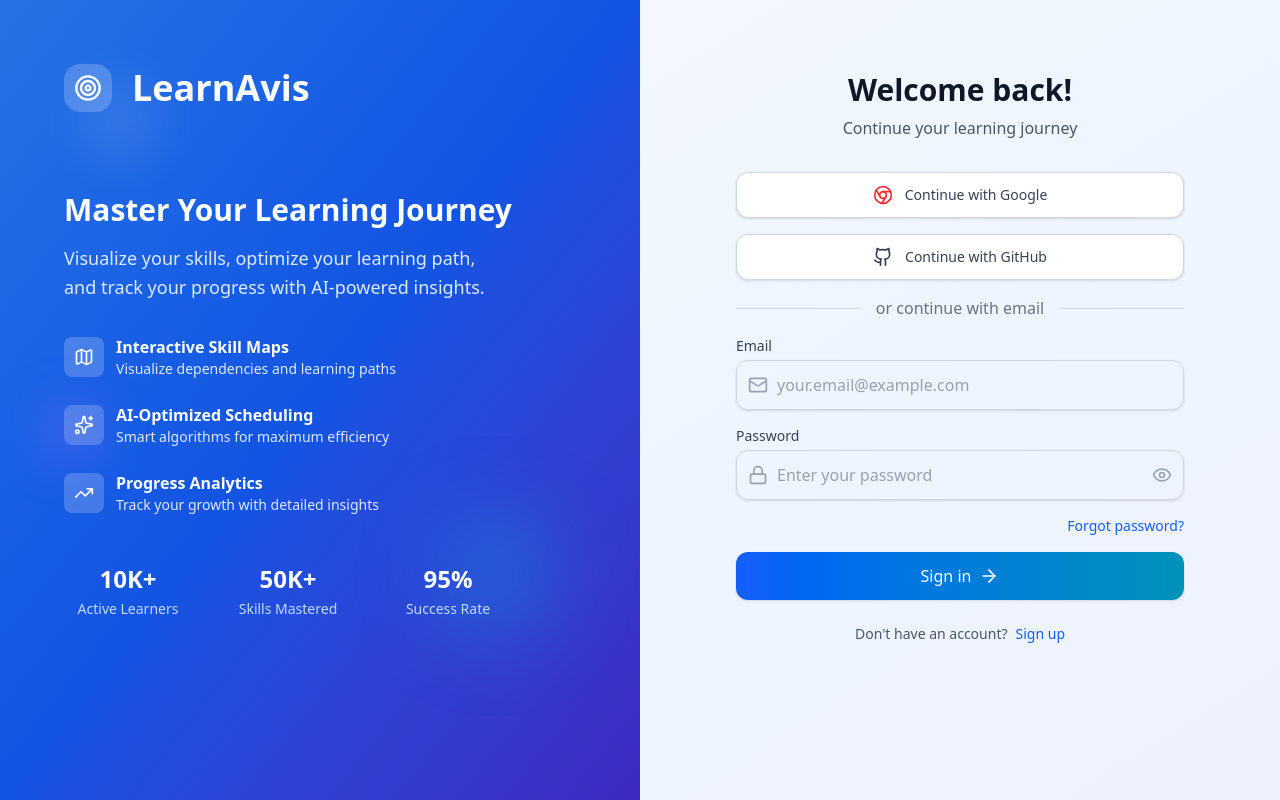
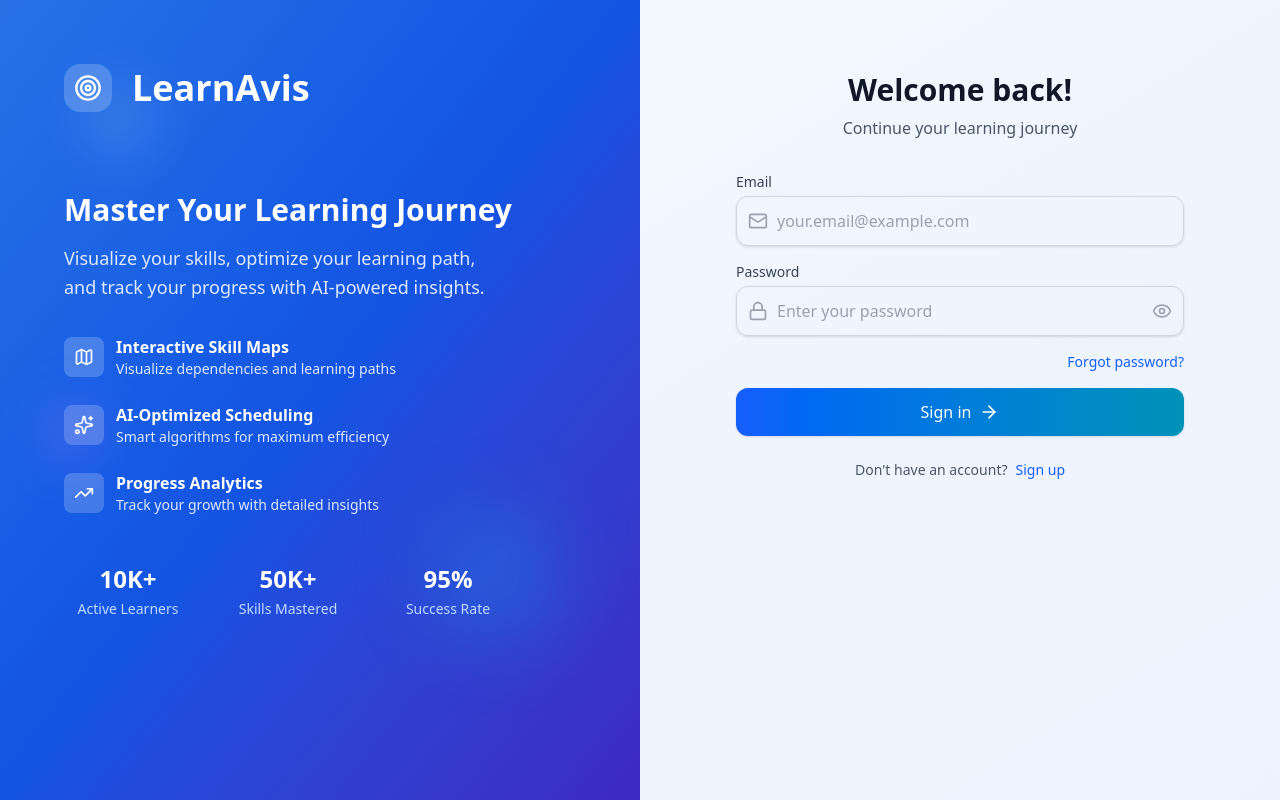
Before and after one commit to ndl1n/learnavis-frontend, a React (Vite) app: page /auth in a window 1280 px wide. Built offline with nearby package versions, Linux system fonts and the light colour scheme.

Commit message:
comment out the OAuthButtons

```diff
--- a/src/pages/auth.tsx
+++ b/src/pages/auth.tsx
@@ -2,7 +2,7 @@ import { useState } from 'react';
 import { AuthBranding } from '../features/auth/components/AuthBranding';
 import { LoginForm } from '../features/auth/components/LoginForm';
 import { RegistrationForm } from '../features/auth/components/RegistrationForm';
-import { OAuthButtons } from '../features/auth/components/OAuthButtons';
+// import { OAuthButtons } from '../features/auth/components/OAuthButtons';
 import { useAuthForm } from '../features/auth/hooks/useAuthForm';
 import type { AuthMode } from '../features/auth/types';
 
@@ -33,14 +33,14 @@ const AuthPage = () => {
             </p>
           </div>
 
-          <OAuthButtons isLoading={authForm.isLoading} onLogin={authForm.handleOAuthLogin} />
+          {/* <OAuthButtons isLoading={authForm.isLoading} onLogin={authForm.handleOAuthLogin} /> */}
 
           {/* Divider */}
-          <div className="relative flex items-center my-4">
+          {/* <div className="relative flex items-center my-4">
             <div className="flex-grow border-t border-gray-300"></div>
             <span className="px-4 text-gray-500">or continue with email</span>
             <div className="flex-grow border-t border-gray-300"></div>
-          </div>
+          </div> */}
 
           {/* General Error Message */}
           {authForm.errors.general && (
```
